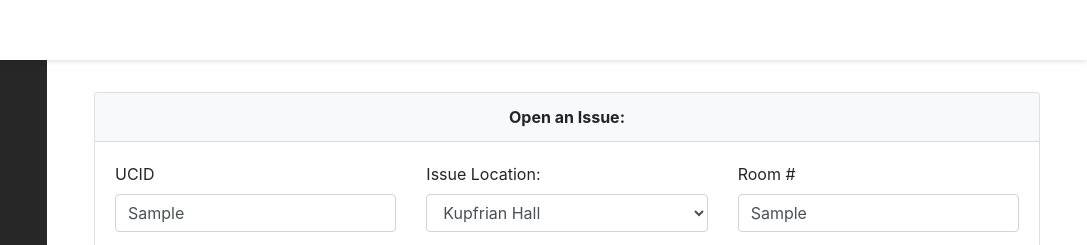
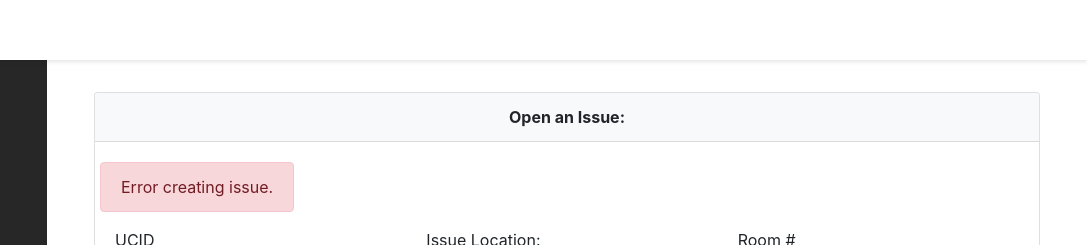
Before and after one commit to ithelpdesktracker/frontend_web, a website: page admin/newissue/index.html in a window 1280 px wide. Both pictures are taken after typing "Sample", "Sample", "Sample" into the empty fields and a click on the button "Submit". Shown: the top 245 px of the page, 193-1280 px from the left. Drawn offline with nearby package versions, Linux system fonts and the light colour scheme; no server answers; files whose address does not match are found by name.

Commit message:
Added stuff

```diff
--- a/admin/newissue/index.html
+++ b/admin/newissue/index.html
@@ -97,6 +97,14 @@
                                 </div>
 
                                 <div class="card-body">
+                                    <div class="row">
+                                        <div class="alert alert-success collapse" role="alert" id="form-success">
+                                            Issue created successfully.
+                                        </div>
+                                        <div class="alert alert-danger collapse" role="alert" id="form-failure">
+                                            Error creating issue.
+                                        </div>
+                                    </div>
                                     <div class="row">
                                         <div class="col-md-4">
                                             <div class="form-group">
--- a/js/main.js
+++ b/js/main.js
@@ -41,20 +41,15 @@ $("#iss_creation").click(function (event) {
         tech = $(".tech").val(),
         loggedin = sessionStorage['ucid'],
         url = "http://ec2-52-91-175-30.compute-1.amazonaws.com/api/addIssue";
-    console.log(c_ucid);
-    console.log(building);
-    console.log(room);
-    console.log(iss_descr);
-    console.log(tech);
-    console.log(iss_type);
+
     axios.post(url, {
-            iss_type: iss_type,
+            iss_type: iss_type[0],
             building_id: building,
             room_num: room,
             cust_ucid: c_ucid,
             iss_description: iss_descr,
             front_desk_tech: loggedin,
-            tech_ucid: tech,
+            tech_ucid: tech[0],
             status: "unresolved"
         }, {
             headers: {
@@ -63,7 +58,7 @@ $("#iss_creation").click(function (event) {
             }
         })
         .then(function (response) {
-            document.getElementById("iss_creation").reset();
+            $('input').val('');
             $("#form-success").show();
             $("html, body").animate({
                 scrollTop: 0
```
Also changed, not shown: u/newissue/index.html (+8 -0 lines).
